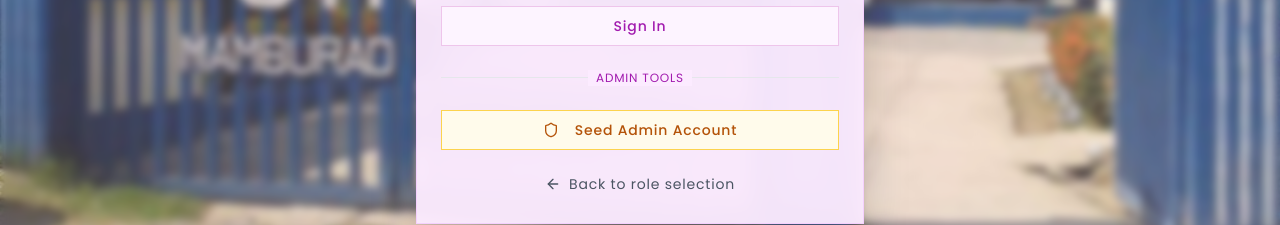
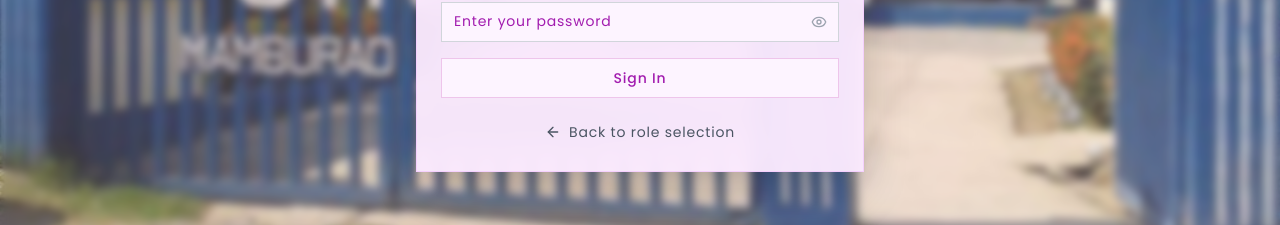
Before and after one commit to Marnel8/tracesys, a Next.js app: page /login/admin in a window 1280 px wide. Shown: the part 476-701 px from the top of the page. Built offline with nearby package versions, Linux system fonts and the light colour scheme; no server answers.

Commit message:
removed seeder

```diff
--- a/app/dashboard/instructor/settings/page.tsx
+++ b/app/dashboard/instructor/settings/page.tsx
@@ -15,8 +15,7 @@ import { Button } from "@/components/ui/button";
 import { Input } from "@/components/ui/input";
 import { Label } from "@/components/ui/label";
 import { Textarea } from "@/components/ui/textarea";
-import { Switch } from "@/components/ui/switch";
-import { Separator } from "@/components/ui/separator";
+
 import { Avatar, AvatarFallback, AvatarImage } from "@/components/ui/avatar";
 import {
   Select,
--- a/app/login/admin/page.tsx
+++ b/app/login/admin/page.tsx
@@ -240,7 +240,7 @@ function LoginForm() {
             </form>
 
             {/* Seeder Button */}
-            <div className="relative my-6">
+            {/* <div className="relative my-6">
               <div className="absolute inset-0 flex items-center">
                 <span className="w-full border-t" />
               </div>
@@ -249,9 +249,9 @@ function LoginForm() {
                   Admin Tools
                 </span>
               </div>
-            </div>
+            </div> */}
 
-            <Button
+            {/* <Button
               type="button"
               variant="outline"
               className="w-full border border-amber-300 text-amber-700 bg-amber-50 transition-all duration-300 hover:border-amber-400 hover:bg-amber-50/50"
@@ -269,7 +269,7 @@ function LoginForm() {
                   Seed Admin Account
                 </>
               )}
-            </Button>
+            </Button> */}
 
             <div className="text-center space-y-2">
               <Link
```
